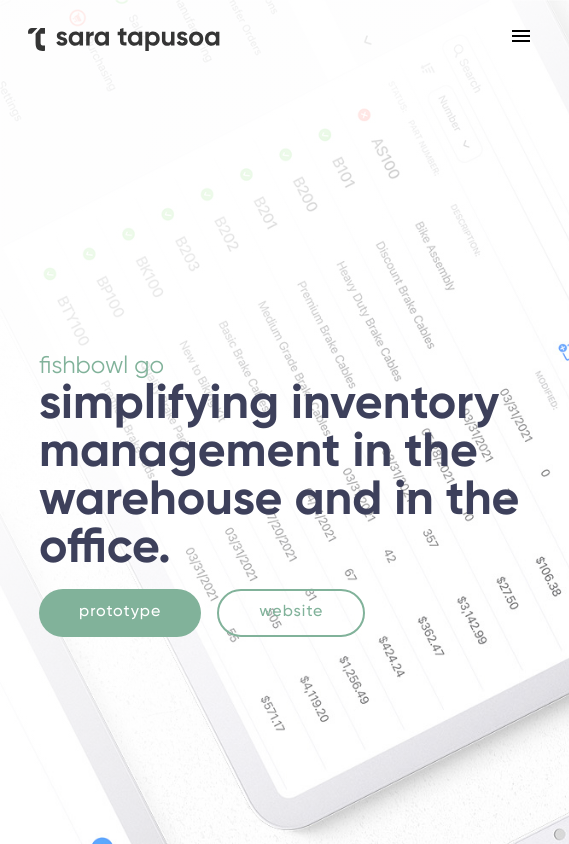
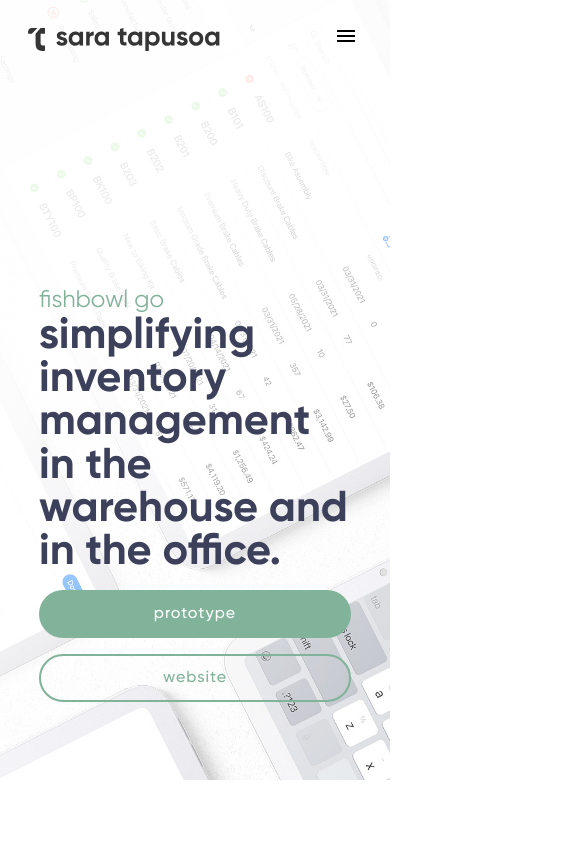
Before and after one commit to stapusoa/portfolio2023, a Next.js app: page /proj1 in a window 390 px wide. Shown: the top 844 px of the page, 569 px wide, since content can reach past the window. Built offline with nearby package versions, Linux system fonts and the light colour scheme.

Commit message:
fixed issues with widths

```diff
--- a/components/UserJourneyMap.js
+++ b/components/UserJourneyMap.js
@@ -2,12 +2,23 @@
 import styled from 'styled-components';
 
 const JourneyMapWrapper = styled.div`
-  max-width: 800px;
-  margin: 0 auto;
+  margin: 0;
   padding: 20px;
   border: 1px solid #ddd;
   border-radius: 8px;
   display: block;
+
+  @media (min-width: 319px) {
+    max-width: 256px;
+  }
+
+  @media (min-width: 600px) {
+    max-width: 552px;
+  }
+
+  @media (min-width: 1440px) {
+    max-width: 1100px;
+  }
 `;
 
 const Header = styled.div`
@@ -29,6 +40,11 @@
   color: #616972;
   margin: 0;
   padding: 0;
+`;
+
+const ScrollableContainer = styled.div`
+  overflow-x: auto; // Enable horizontal scrolling for this container
+  width: 100%; // Take full width of the parent
 `;
 
 const Table = styled.div`
@@ -78,6 +94,7 @@
       <UserName>{user.name}</UserName>
       <UserGoal>{user.goal}</UserGoal>
     </Header>
+    <ScrollableContainer>
       <Table>
         <TableRow>
           <TableLabel></TableLabel>
@@ -106,6 +123,7 @@
             ))}
           </TableRow>
       </Table>
+    </ScrollableContainer>
   </JourneyMapWrapper>
 );
 
--- a/styles/components.css
+++ b/styles/components.css
@@ -10,7 +10,7 @@
     display: flex;
     justify-content: space-between;
     align-items: center;
-    height: 5rem;
+    height: 80px;
     padding: 0 20px;
     margin: 0 2vw;
 }
@@ -68,9 +68,58 @@
     display: block;
 }
 
+
+.button-double-container {
+    display: flex;
+    gap: 1rem;
+    margin: 1rem 0;
+}
+
+.button-primary {
+    border: none;
+    background-color: var(--primary-color);
+    color: white;
+    padding: 0.5rem 2.5rem;
+    text-align: center;
+    text-decoration: none;
+    display: inline-block;
+    font-family: 'Gilroy', sans-serif;
+    font-size: 1rem;
+    font-style: normal;
+    font-weight: 500;
+    letter-spacing: 0.0625rem;
+    height: 3rem;
+    cursor: pointer;
+    border-radius: 30px;
+    transition: background-color 0.3s, color 0.3s; /* Optional for a smooth color transition effect */
+}
+
+
+
+.button-secondary {
+    border: 2px solid var(--primary-color); /* Replace 'green' with any color code you prefer */
+    background-color: transparent;
+    color: var(--primary-color);
+    padding: 0.5rem 2.5rem;
+    text-align: center;
+    text-decoration: none;
+    display: inline-block;
+    font-family: 'Gilroy', sans-serif;
+    font-size: 1rem;
+    font-style: normal;
+    font-weight: 500;
+    letter-spacing: 0.0625rem;
+    height: 3rem;
+    cursor: pointer;
+    border-radius: 30px;
+    transition: background-color 0.3s, color 0.3s; /* Optional for a smooth color transition effect */
+}
+
+
 @media (max-width: 930px) {
     .menu-icon {
-        display: block; /* Show menu icon on smaller screens */
+        display: flex; /* Show menu icon on smaller screens */
+        justify-content: center;
     }
 
     .navbar-right {
@@ -78,7 +127,7 @@
     }
 }
 
-@media (min-width: 319px) {
+@media (min-width: 319px) and (max-width: 599px) {
     .logo-container {
         width: 12rem;
         height: 1.5rem;
@@ -103,9 +152,58 @@
         background-color: #f2f2f2; /* adjust as per your color scheme */
     }
 
-}
+    /* buttons */
+
+    .button-double-container {
+        display: flex;
+        flex-direction: column;
+        gap: 1rem;
+        margin: 1rem 0;
+    }
+
+    .button-primary {
+        border: none;
+        width: auto;
+        background-color: var(--primary-color);
+        color: white;
+        padding: 0.5rem 2.5rem;
+        text-align: center;
+        text-decoration: none;
+        display: inline-block;
+        font-family: 'Gilroy', sans-serif;
+        font-size: 1rem;
+        font-style: normal;
+        font-weight: 500;
+        letter-spacing: 0.0625rem;
+        height: 3rem;
+        cursor: pointer;
+        border-radius: 30px;
+        transition: background-color 0.3s, color 0.3s; /* Optional for a smooth color transition effect */
+    }
 
 
+
+    .button-secondary {
+        width: auto;
+        border: 2px solid var(--primary-color); /* Replace 'green' with any color code you prefer */
+        background-color: transparent;
+        color: var(--primary-color);
+        padding: 0.5rem 2.5rem;
+        text-align: center;
+        text-decoration: none;
+        display: inline-block;
+        font-family: 'Gilroy', sans-serif;
+        font-size: 1rem;
+        font-style: normal;
+        font-weight: 500;
+        letter-spacing: 0.0625rem;
+        height: 3rem;
+        cursor: pointer;
+        border-radius: 30px;
+        transition: background-color 0.3s, color 0.3s; /* Optional for a smooth color transition effect */
+    }
+
+}
 
 
 
@@ -152,52 +250,3 @@
 .my-link:hover::after {
     transform: translateX(-50%) scaleX(0); /* Hide the underline on hover */
 }
-
-
-/* buttons */
-
-  .button-double-container {
-    display: flex;
-    gap: 1rem;
-    margin: 1rem 0;
-  }
-
-  .button-primary {
-    border: none;
-    background-color: var(--primary-color);
-    color: white;
-    padding: 0.5rem 2.5rem;
-    text-align: center;
-    text-decoration: none;
-    display: inline-block;
-    font-family: 'Gilroy', sans-serif;
-    font-size: 1rem;
-    font-style: normal;
-    font-weight: 500;
-    letter-spacing: 0.0625rem;
-    height: 3rem;
-    cursor: pointer;
-    border-radius: 30px;
-    transition: background-color 0.3s, color 0.3s; /* Optional for a smooth color transition effect */
-  }
-
-
-
-  .button-secondary {
-    border: 2px solid var(--primary-color); /* Replace 'green' with any color code you prefer */
-    background-color: transparent;
-    color: var(--primary-color);
-    padding: 0.5rem 2.5rem;
-    text-align: center;
-    text-decoration: none;
-    display: inline-block;
-    font-family: 'Gilroy', sans-serif;
-    font-size: 1rem;
-    font-style: normal;
-    font-weight: 500;
-    letter-spacing: 0.0625rem;
-    height: 3rem;
-    cursor: pointer;
-    border-radius: 30px;
-    transition: background-color 0.3s, color 0.3s; /* Optional for a smooth color transition effect */
-  }
--- a/styles/globals.css
+++ b/styles/globals.css
@@ -136,13 +136,12 @@
 
 
 
-
 @media (min-width: 319px) and (max-width: 599px) {
   /* typography */
   h1 {
     font-family: 'Gilroy', sans-serif;
-    font-size: 3rem;
-    line-height: 3rem;
+    font-size: 2.7rem;
+    line-height: 2.7rem;
     font-weight: 700;
     margin: 0;
   }
```
Lines whose indentation alone changed are shown as unchanged.
